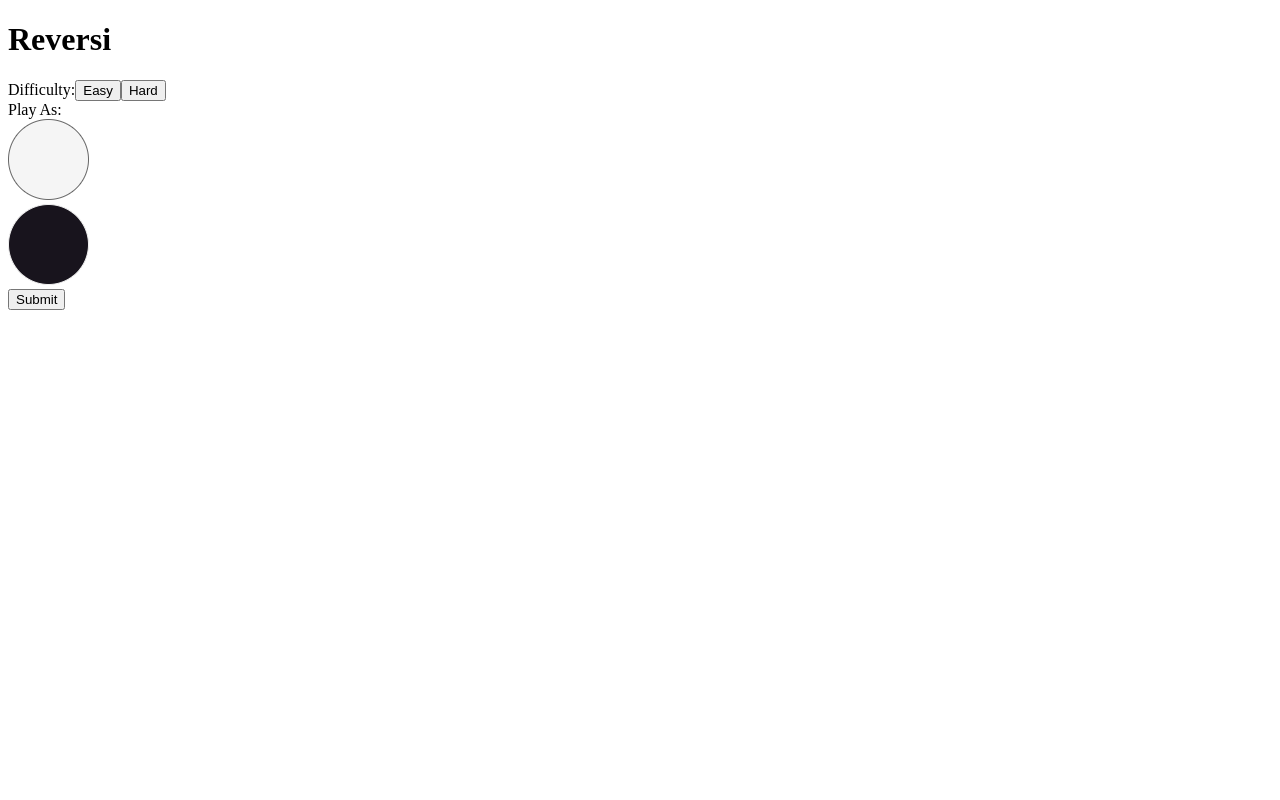
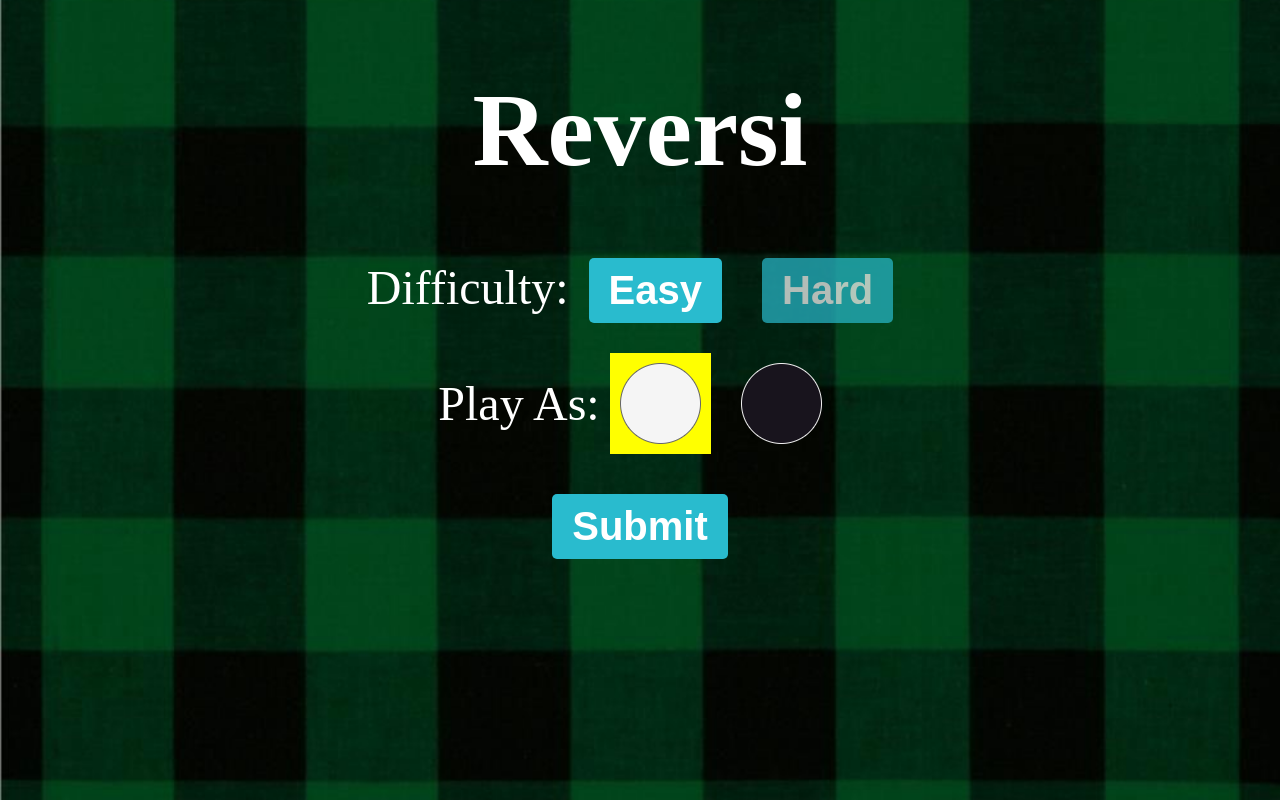
Before and after one commit to MushyTaro/MushyTaro.github.io, a React (Vite) app: page / in a window 1280 px wide. Built offline with nearby package versions, Linux system fonts and the light colour scheme.

Commit message:
style: added mainpage and App.tsx styling

```diff
--- a/src/App.tsx
+++ b/src/App.tsx
@@ -1,6 +1,7 @@
 import React from "react";
 import ReactDOM from "react-dom/client";
 import MainPage from "./components/mainPage.tsx";
+import "./styles/App.css";
 function App() {
 	return <MainPage />;
 }
--- a/src/components/mainPage.tsx
+++ b/src/components/mainPage.tsx
@@ -1,3 +1,4 @@
+import "../styles/mainPage.css";
 import white_disc_imagePath from "../assets/white-disc.png";
 import black_disc_imagePath from "../assets/black-disc.png";
 import { useState } from "react";
--- /dev/null
+++ b/src/styles/App.css
@@ -0,0 +1,23 @@
+:root {
+  font-size: 16px;
+  @media (min-height: 850px) {
+    font-size: 24px;
+  }
+  @media (max-height: 550px) {
+    font-size: 12px;
+  }
+  @media (max-height: 450px) {
+    font-size: 9px;
+  }
+}
+
+body {
+  margin: 0;
+  background-image: url("../assets/wallpaper.jpg");
+  background-size: cover;
+  background-position: center;
+}
+
+#content {
+  color: white;
+}
--- /dev/null
+++ b/src/styles/mainPage.css
@@ -0,0 +1,62 @@
+.main_page_container {
+	text-align: center;
+}
+.game_title {
+	font-size: 6.5rem;
+}
+
+.difficulty {
+	font-size: 3rem;
+	padding-bottom: 30px;
+}
+.difficultyButton {
+	margin: 0 20px;
+	opacity: 0.7;
+	padding: 10px 20px;
+	font-size: 2.5rem;
+	font-weight: bold;
+	border: none;
+	border-radius: 5px;
+	background-color: #29bbce;
+	color: #fff;
+}
+
+.difficultyButton.selected {
+	opacity: 1;
+}
+.select_disc_color {
+	font-size: 3rem;
+	padding-bottom: 40px;
+	display: flex;
+	align-items: center;
+	justify-content: center;
+	@media (max-height: 450px) {
+		padding-bottom: 30px;
+	}
+}
+.discColorButton {
+	margin: 10px;
+	display: block;
+	@media (max-height: 550px) {
+		width: 60px;
+	}
+}
+.discColorButtonWrapper {
+	margin: 0 10px;
+}
+.discColorButtonWrapper.selected {
+	background-color: yellow;
+}
+
+.submitButton {
+	padding: 10px 20px;
+	font-size: 2.5rem;
+	font-weight: bold;
+	border: none;
+	border-radius: 5px;
+	background-color: #29bbce;
+	color: #fff;
+}
+.submitButton:hover {
+	background-color: #2980b9;
+}
```
